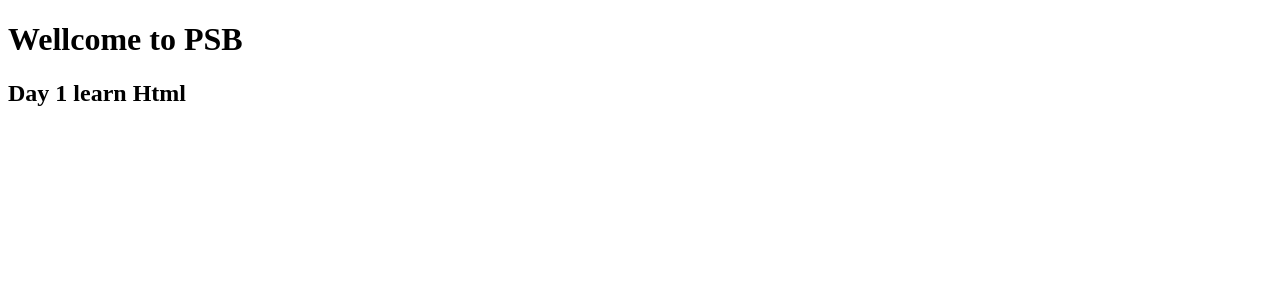
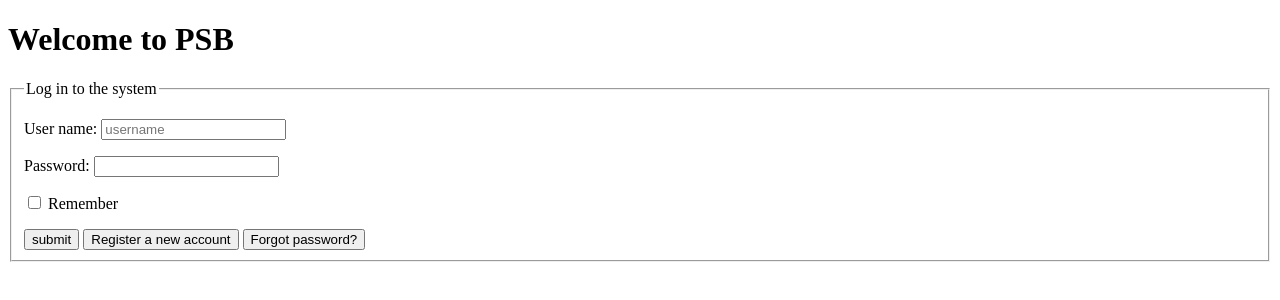
Before and after one commit to thanhphong130802-cell/my-first-website, a plain HTML site: page index.html in a window 1280 px wide. Drawn offline with Linux system fonts and the light colour scheme.

Commit message:
html day 2

```diff
--- a/index.html
+++ b/index.html
@@ -6,8 +6,29 @@
 </head>
 
 <body>
-    <h1>Wellcome to PSB</h1>
-    <h2>Day 1 learn Html</h2>
+    <h1>Welcome to PSB</h1>
+    <form action="/login" method="POST">
+        <fieldset>
+            <legend>Log in to the system</legend>
+            <p>
+                <label for="username">User name:</label>
+                <input type="text" id="username" required placeholder="username">
+            </p>
+            <p>
+                <label for="password">Password:</label>
+                <input type="password" id="password" required minlength="6">
+            </p>
+            <p>
+                <input type="checkbox" id="remember" name="remember">
+                <label for="remember">Remember</label>
+            </p>
+            <div>
+                <button type="submit">submit</button>
+                <button type="button">Register a new account</button>
+                <button type="button">Forgot password?</button>
+            </div>
+        </fieldset>
+    </form>
 </body>
 
 </html>
```
